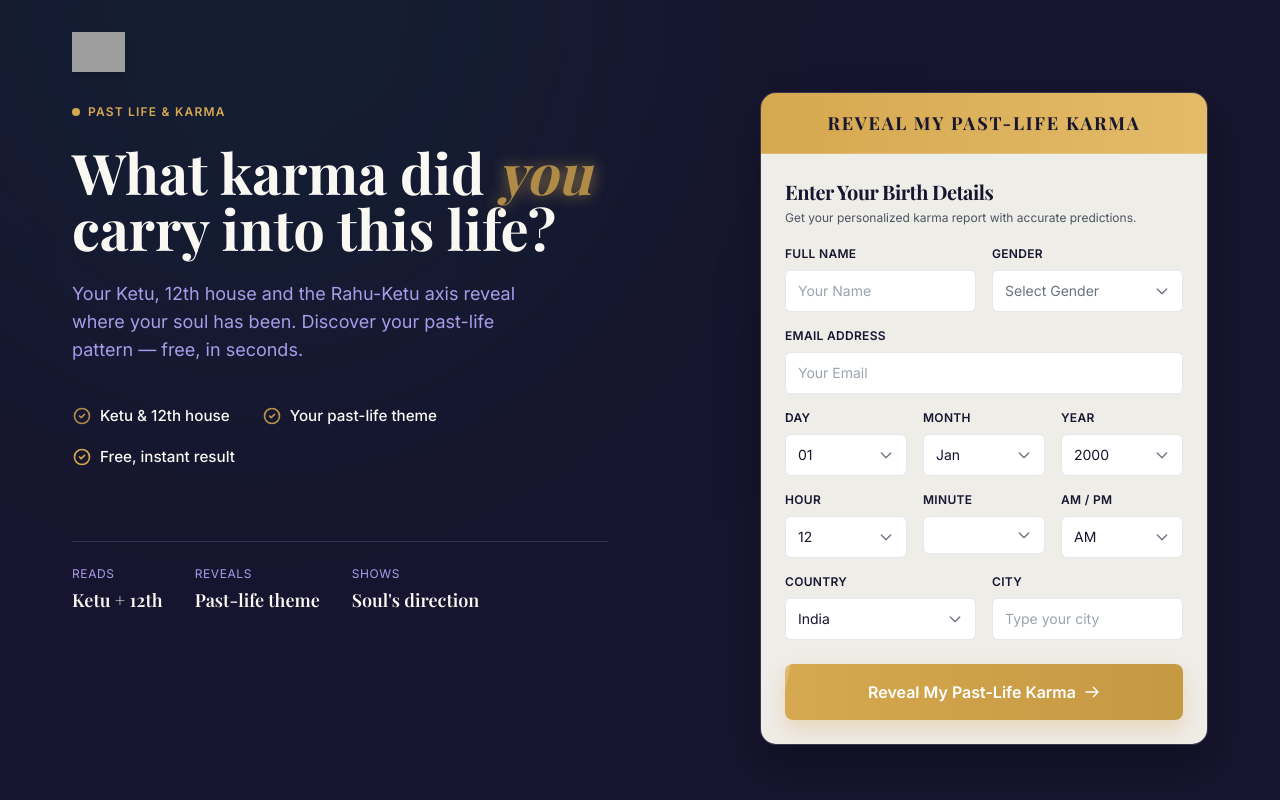
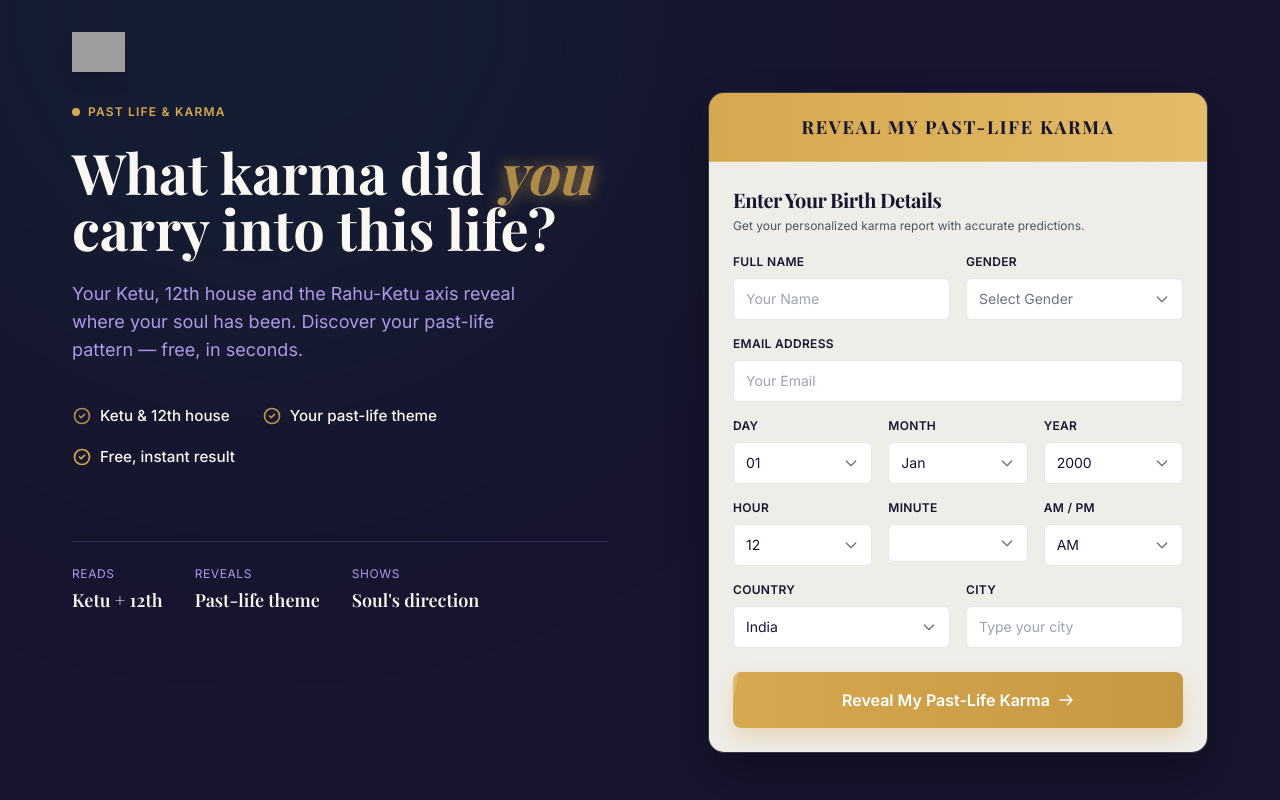
Before and after one commit to AbishekAstroVed/Past-Life-Calculator-First, a React (Vite) app: page / in a window 1280 px wide. Shown: the top 800 px of the page. Built offline with nearby package versions, Linux system fonts and the light colour scheme; grey boxes are pictures that could not be loaded; a web font is replaced by a local one.

Commit message:
'formsize'

```diff
--- a/src/components/LeadForm/LeadForm.jsx
+++ b/src/components/LeadForm/LeadForm.jsx
@@ -234,8 +234,8 @@ const LeadForm = ({ onReportReady }) => {
   return (
     <>
       {isSubmitting && <LoadingOverlay />}
-      <div className="bg-white/5 backdrop-blur-2xl rounded-2xl overflow-hidden shadow-[0_20px_40px_rgba(0,0,0,0.3)] border border-white/10 text-dark-navy w-full max-w-md mx-auto lg:mr-0 xl:ml-auto animate-float-slow" style={{ animationDelay: '0.2s' }}>
-      <div className="bg-gradient-to-r from-gold to-[#e3bb69] text-dark-navy p-3 md:p-4 text-center border-b border-white/20">
+      <div className="bg-white/5 backdrop-blur-2xl rounded-2xl overflow-hidden shadow-[0_20px_40px_rgba(0,0,0,0.3)] border border-white/10 text-dark-navy w-full max-w-[500px] sm:max-w-[550px] lg:max-w-md xl:max-w-[500px] mx-auto lg:mr-0 xl:ml-auto animate-float-slow" style={{ animationDelay: '0.2s' }}>
+      <div className="bg-gradient-to-r from-gold to-[#e3bb69] text-dark-navy p-3 md:p-5 text-center border-b border-white/20">
         <h2 className="text-base md:text-lg m-0 uppercase tracking-widest font-bold drop-shadow-sm">Reveal My Past-Life Karma</h2>
       </div>
 
--- a/src/pages/HomePage.jsx
+++ b/src/pages/HomePage.jsx
@@ -19,10 +19,13 @@ const HomePage = () => {
         <header className="mb-6 md:mb-8">
           <img src="https://cdn.astroved.com/images/images-av/AstroVed-Logo.svg" alt="AstroVed Logo" className="h-8 md:h-10 w-auto drop-shadow-lg" />
         </header>
-        <div className="grid grid-cols-1 lg:grid-cols-2 gap-10 md:gap-16 items-start">
+        <div id="main-content" className="grid grid-cols-1 lg:grid-cols-2 gap-10 md:gap-16 items-start">
           <HeroContent />
           <LeadForm onReportReady={() => {
             setShowReport(true);
+            setTimeout(() => {
+              window.scrollTo({ top: 0, behavior: 'smooth' });
+            }, 100);
           }} />
         </div>
 
```
